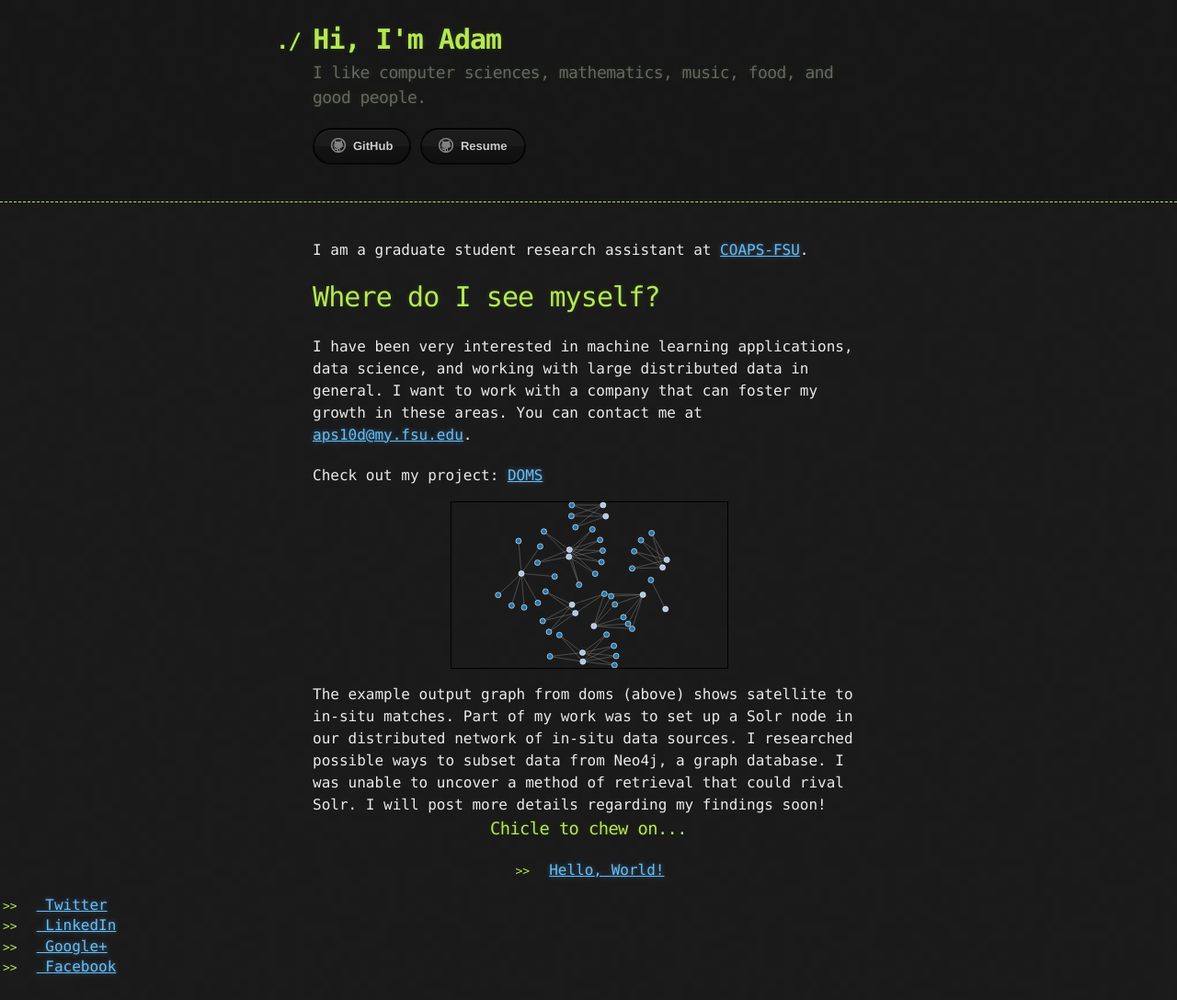
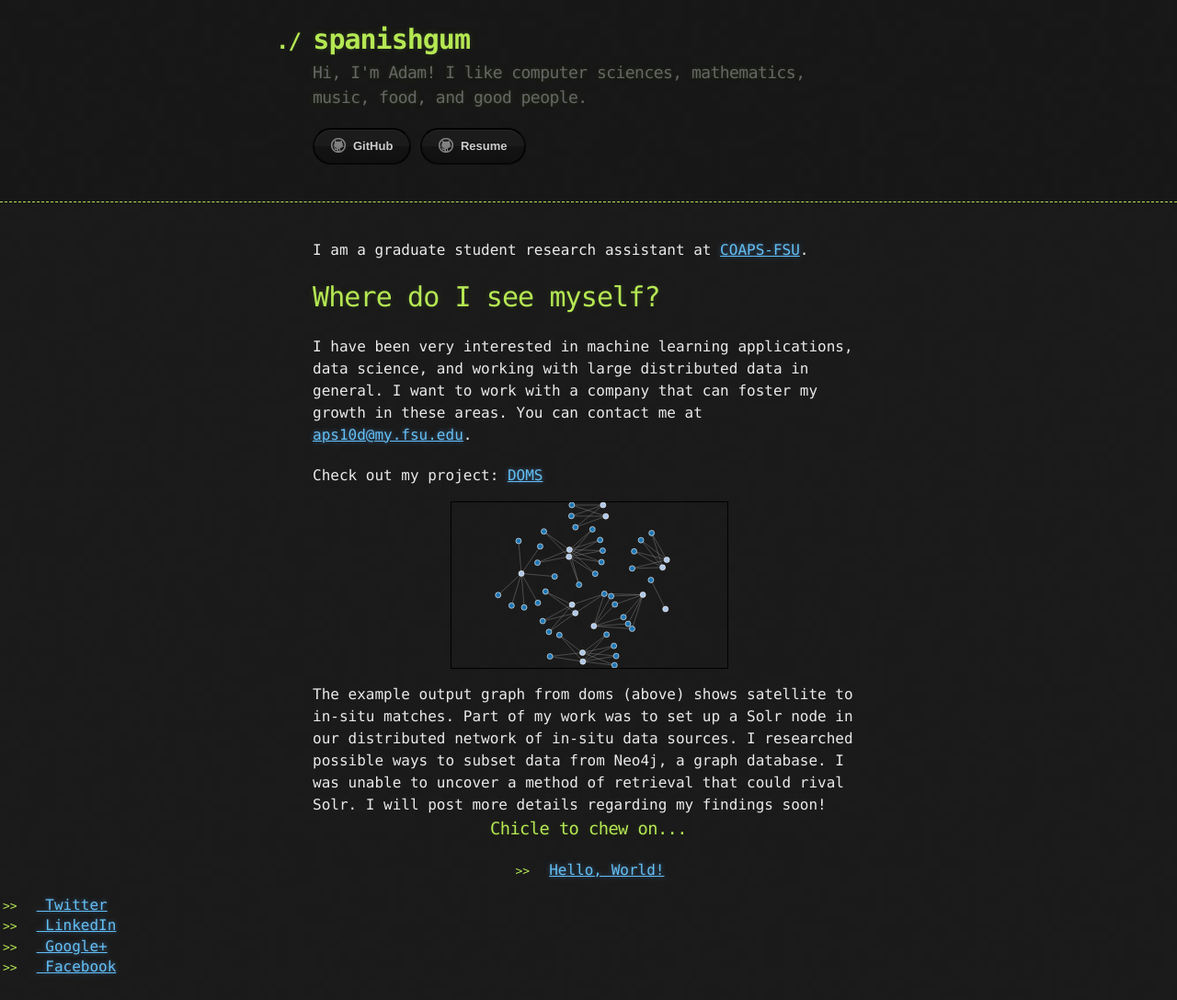
Before and after one commit to spanishgum/spanishgum.github.io, a Jekyll site: the page built from index.md, in a window 1280 px wide. Shown: the whole page at 92% size. Built offline with Jekyll 4.4.1, drawn with Linux system fonts in a browser that asks for light colours.

Commit message:
changed title

```diff
--- a/_config.yml
+++ b/_config.yml
@@ -1,5 +1,5 @@
-title: Hi, I'm Adam
-description: I like computer sciences, mathematics, music, food, and good people.
+title: spanishgum
+description: Hi, I'm Adam! I like computer sciences, mathematics, music, food, and good people.
 show_downloads: false
 google_analytics: false
 theme: jekyll-theme-hacker
```
